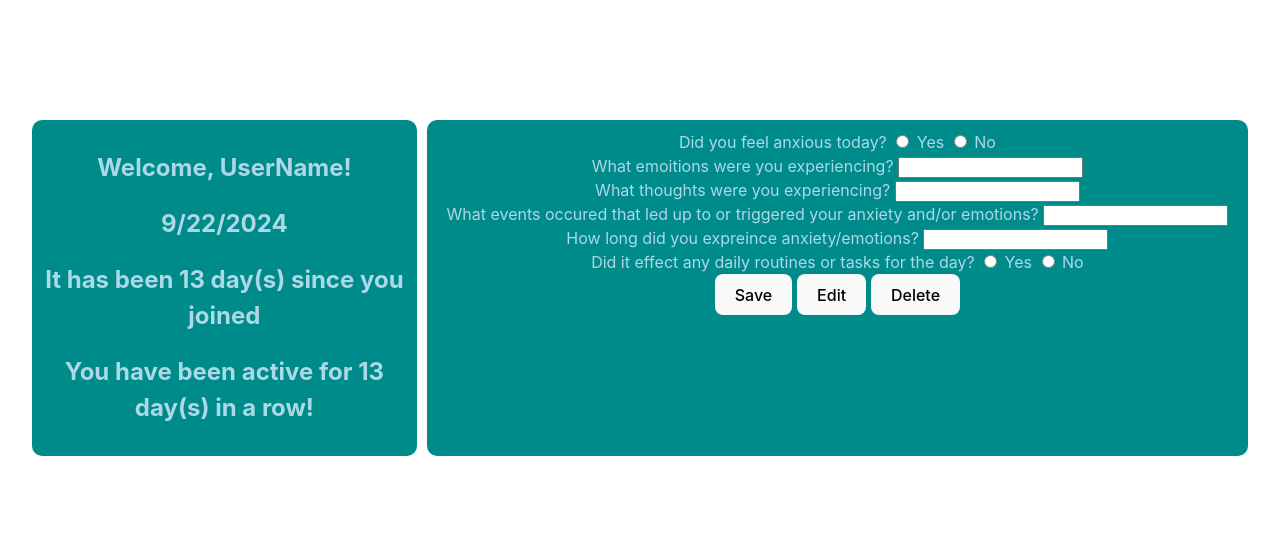
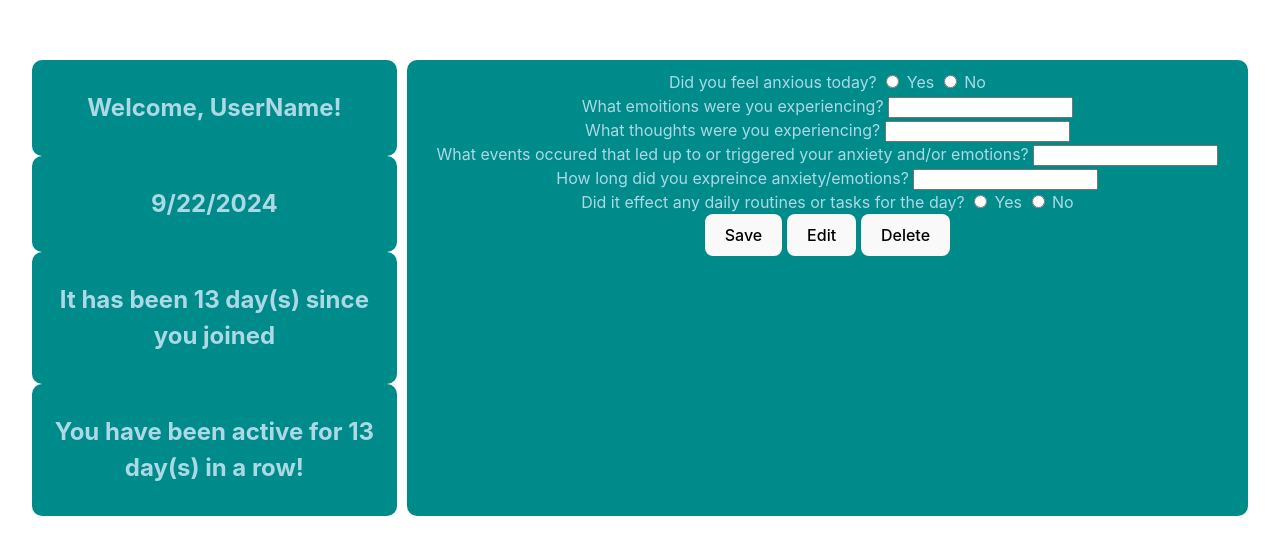
Before and after one commit to PipoAT/CS5167-Project-1, a Svelte app: page / in a window 1280 px wide. Shown: the part 112-666 px from the top of the page. Built offline with nearby package versions, Linux system fonts and the light colour scheme.

Commit message:
separating overview info into individual containers

```diff
--- a/src/App.svelte
+++ b/src/App.svelte
@@ -5,10 +5,18 @@
 <main>
   <div class="container">
     <div id="overview">
-      <h2>Welcome, UserName!</h2>
-      <h2>{currentDateOnly}</h2>
-      <h2>It has been {daysSince} day(s) since you joined</h2>
-      <h2>You have been active for {daysSince} day(s) in a row!</h2>
+      <div id="overview-sep">
+        <h2>Welcome, UserName!</h2>
+      </div>
+      <div id="overview-sep">
+        <h2>{currentDateOnly}</h2>
+      </div>
+      <div id="overview-sep">
+        <h2>It has been {daysSince} day(s) since you joined</h2>
+      </div>
+      <div id="overview-sep">
+        <h2>You have been active for {daysSince} day(s) in a row!</h2>
+      </div>
     </div>
     <div id="form">
       <form>
--- a/src/app.css
+++ b/src/app.css
@@ -85,6 +85,9 @@ button:focus-visible {
 
 #overview {
   flex: 0 0 30%;
+}
+
+#overview-sep {
   color: lightblue;
   background-color: darkcyan;
   border-radius: 10px;
```
